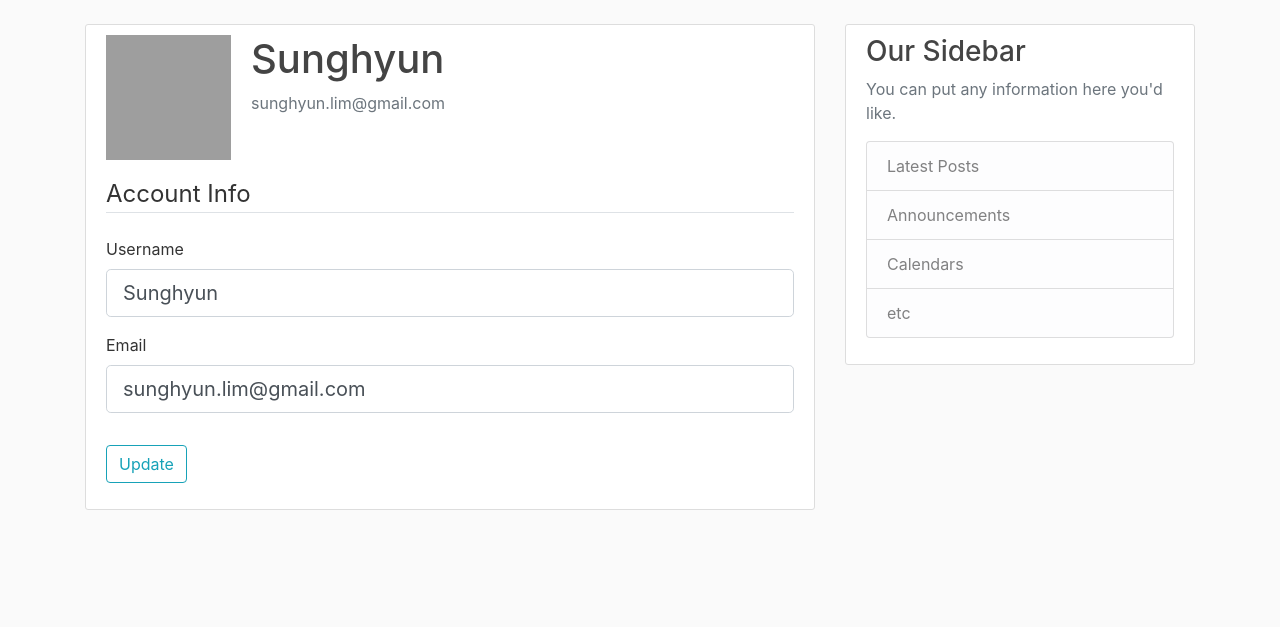
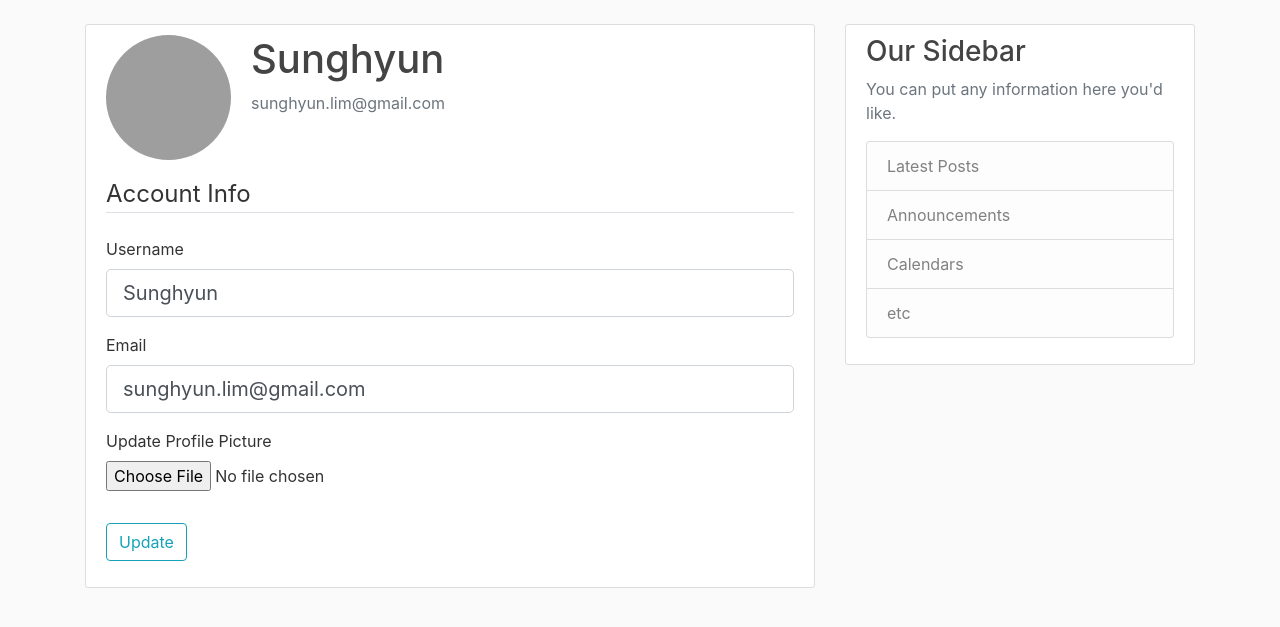
Before and after one commit to SunghyunLim/FlaskBlog, a Flask app: page /account in a window 1280 px wide. Shown: the part 56-683 px from the top of the page. Run offline with Flask 2, Linux system fonts and the light colour scheme; a user stored in the database is signed in; some libraries are stand-ins or nearby versions; grey boxes are pictures that could not be loaded.

Commit message:
v7.2 이미지 업로드 추가

```diff
--- a/flaskblog/routes.py
+++ b/flaskblog/routes.py
@@ -1,3 +1,6 @@
+import os
+import secrets
+from PIL import Image
 from flask import render_template, url_for, flash, redirect, request
 from flaskblog import app, db, bcrypt
 from flaskblog.forms import RegistrationForm, LoginForm, UpdateAccountForm
@@ -64,11 +67,27 @@ def logout():
     logout_user()
     return redirect(url_for('home'))
 
+def save_picture(form_picture):
+    random_hex = secrets.token_hex(8)
+    _, f_ext = os.path.splitext(form_picture.filename)
+    picture_fn = random_hex + f_ext
+    picture_path = os.path.join(app.root_path, 'static/profile_pics', picture_fn)
+
+    output_size = (125,125)
+    i = Image.open(form_picture)
+    i.thumbnail(output_size)
+    i.save(picture_path)
+
+    return picture_fn
+
 @app.route('/account', methods=['GET', 'POST'])
 @login_required
 def account():
     form = UpdateAccountForm()
     if form.validate_on_submit():
+        if form.picture.data:
+            picture_file = save_picture(form.picture.data)
+            current_user.image_file = picture_file
         current_user.username = form.username.data
         current_user.email = form.email.data
         db.session.commit()
--- a/flaskblog/templates/account.html
+++ b/flaskblog/templates/account.html
@@ -1,14 +1,14 @@
 {% extends "layout.html" %}
 {% block content %}
     <div class="content-section">
-        <div class="media">
-            <img class="roundec-circle account-img" src="{{ image_file }}">
-            <div class="media-body">
-                <h2 class="account-heading">{{ current_user.username }}</h2>
-                <p class="text-secondary">{{ current_user.email }}</p>
-            </div>
+      <div class="media">
+        <img class="rounded-circle account-img" src="{{ image_file }}">
+        <div class="media-body">
+          <h2 class="account-heading">{{ current_user.username }}</h2>
+          <p class="text-secondary">{{ current_user.email }}</p>
         </div>
-        <form method="POST" action="">
+      </div>
+        <form method="POST" action="" enctype="multipart/form-data">
             {{ form.hidden_tag() }}
             <fieldset class="form-group">
                 <legend class="border-bottom mb-4">Account Info</legend>
@@ -39,6 +39,15 @@
                         {{ form.email(class="form-control form-control-lg") }}
                     {% endif %}
                 </div>
+                <div class="form-group">
+                    {{ form.picture.label() }}
+                    {{ form.picture(class="form-control-file") }}
+                    {% if form.picture.errors %}
+                        {% for error in form.picture.errors %}
+                            <span class="text-danger">{{ error }}</span></br>
+                        {% endfor %}
+                    {% endif %}
+                </div>
             </fieldset>
             <div class="form-group">
                 {{ form.submit(class="btn btn-outline-info") }}
```
Also changed, not shown: README.md, flaskblog/site.db, 1 other file.
